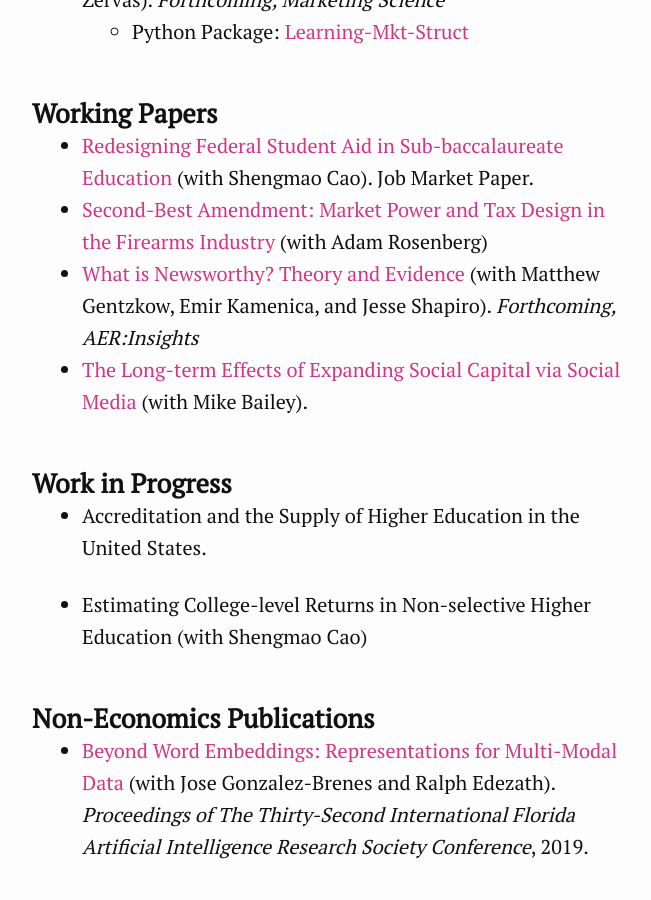
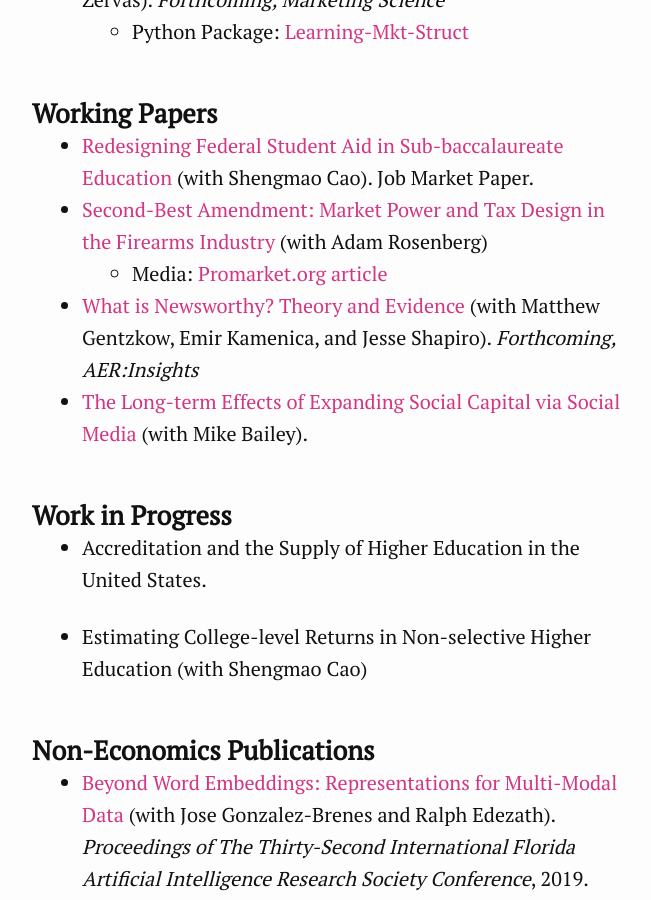
Before and after one commit to luisarmona/luisarmona.github.io, a Jekyll site: the page built from Research.markdown, in a window 1280 px wide and 900 px high, scrolled down 752 px. Shown: the whole window, without its empty margins (308-959 px from the left). Built offline with Jekyll 4.4.1, drawn with Linux system fonts in a browser that asks for light colours.

Commit message:
added promarket article

```diff
--- a/Research.markdown
+++ b/Research.markdown
@@ -22,6 +22,7 @@ permalink: /research/
 
 - [Redesigning Federal Student Aid in Sub-baccalaureate Education](https://papers.ssrn.com/sol3/papers.cfm?abstract_id=4300755) (with Shengmao Cao). Job Market Paper.
 - [Second-Best Amendment: Market Power and Tax Design in the Firearms Industry](https://papers.ssrn.com/abstract=5194827) (with Adam Rosenberg)
+    - Media: [Promarket.org article](https://www.promarket.org/2026/04/08/a-new-firearms-tax-design-could-reduce-homicides-without-costing-gun-owners/)
 - [What is Newsworthy? Theory and Evidence](https://www.nber.org/papers/w32512) (with Matthew Gentzkow, Emir Kamenica, and Jesse Shapiro). _Forthcoming, AER:Insights_
 - [The Long-term Effects of Expanding Social Capital via Social Media](fb_rollout.pdf) (with Mike Bailey).
 
```
